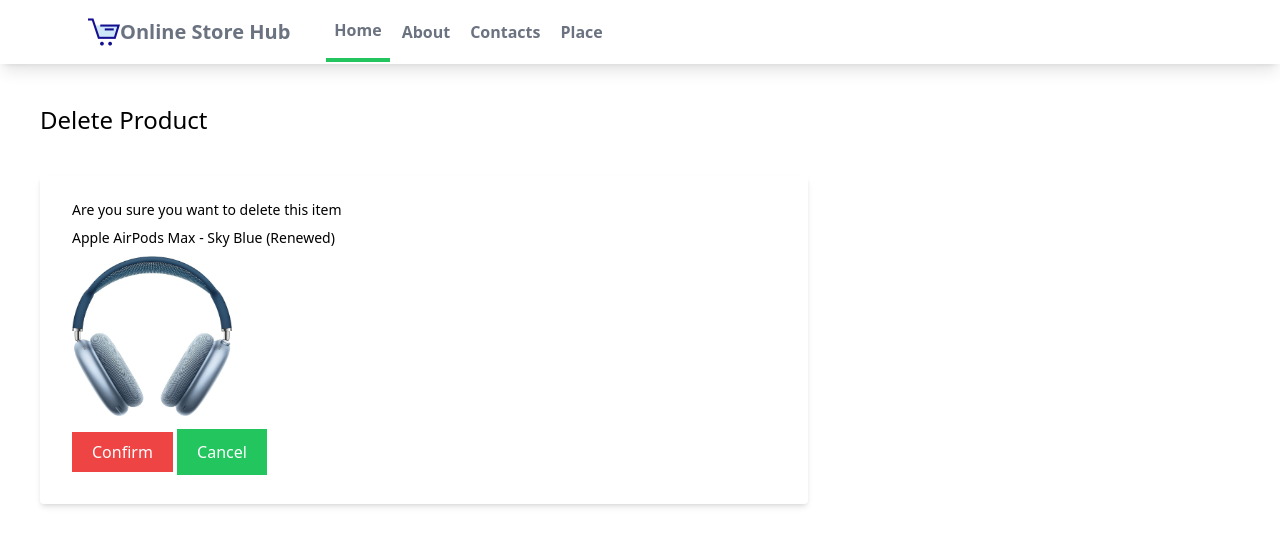
After one commit to Frolov-Andrey2405/OnlineStoreHub, a Django app: page /delete_item/4/ in a window 1280 px wide. The commit adds this page. Shown: the top 546 px of the page. Run offline with Django 4.2, Linux system fonts and the light colour scheme; data comes from the database, SQL or seed files in the repository; both versions use the stored data as it was after the commit.

Commit message:
Data deletion

```diff
--- a/mysite/app/static/app/styles.css
+++ b/mysite/app/static/app/styles.css
@@ -615,6 +615,10 @@
   height: 5rem;
 }
 
+.h-40 {
+  height: 10rem;
+}
+
 .w-1\/3 {
   width: 33.333333%;
 }
@@ -633,6 +637,14 @@
 
 .w-20 {
   width: 5rem;
+}
+
+.w-3\/5 {
+  width: 60%;
+}
+
+.w-40 {
+  width: 10rem;
 }
 
 .max-w-6xl {
@@ -713,6 +725,11 @@
   background-color: rgb(34 197 94 / var(--tw-bg-opacity));
 }
 
+.bg-red-500 {
+  --tw-bg-opacity: 1;
+  background-color: rgb(239 68 68 / var(--tw-bg-opacity));
+}
+
 .p-10 {
   padding: 2.5rem;
 }
@@ -761,6 +778,24 @@
   padding-bottom: 2rem;
 }
 
+.px-5 {
+  padding-left: 1.25rem;
+  padding-right: 1.25rem;
+}
+
+.py-3 {
+  padding-top: 0.75rem;
+  padding-bottom: 0.75rem;
+}
+
+.pb-8 {
+  padding-bottom: 2rem;
+}
+
+.pt-6 {
+  padding-top: 1.5rem;
+}
+
 .text-2xl {
   font-size: 1.5rem;
   line-height: 2rem;
@@ -779,6 +814,11 @@
 .text-xl {
   font-size: 1.25rem;
   line-height: 1.75rem;
+}
+
+.text-sm {
+  font-size: 0.875rem;
+  line-height: 1.25rem;
 }
 
 .font-bold {
--- /dev/null
+++ b/mysite/app/templates/app/delete_item.html
@@ -0,0 +1,15 @@
+{% extends "app/base.html" %}
+
+{% block content %}
+<h1 class="text-2xl m-10 font bold">Delete Product</h1>
+<form class="bg-white shadow-md m-10 w-3/5 rounded px-8 pt-6 pb-8 mb-4" method="post">
+    {% csrf_token %}
+    <div class="mb-4">
+        <label class="block text-gray text-sm font mb-2">Are you sure you want to delete this item</label>
+        <label class="block text-gray text-sm font mb-2">{{ item.name}}</label>
+        <img class="w-40 h-40" src="{{ item.image.url}}" alt="image" srcset="">
+    </div>
+    <input class="bg-red-500 text-white px-5 py-2" type="submit" value="Confirm">
+    <a class="button bg-green-500 text-white px-5 py-3" href="{% url 'app:index' %}">Cancel</a>
+</form>
+{% endblock content %}
--- a/mysite/app/templates/app/detail.html
+++ b/mysite/app/templates/app/detail.html
@@ -12,6 +12,9 @@
         <button class="bg-green-500 text-white mt-[50px]">
             <a href="{% url 'app:update_item' item.id %}">Update Item</a>
         </button>
+        <button class="bg-red-500 text-white mt-[50px]">
+            <a href="{% url 'app:delete_item' item.id %}">Delete Item</a>
+        </button>
     </div>
 </div>
 {% endblock content %}
--- a/mysite/app/templates/app/update_item.html
+++ b/mysite/app/templates/app/update_item.html
@@ -19,7 +19,7 @@
                 value="{{ item.description }}" type="text" placeholder="Description..." name="description"
                 id="description">
 
-            <img class="w-20 h-20" src="{{ item.image.url }}" alt="" srcset="">
+            <img class="w-20 h-20" src="{{ item.image.url }}" alt="image" srcset="">
             <label class="block text-gray-700 text-md font-bold mb-2 mt-2" for="upload">Upload Image</label>
             <input class="block mt-4" type="file" accept="image/*" name="upload" id="upload">
 
--- a/mysite/app/urls.py
+++ b/mysite/app/urls.py
@@ -8,4 +8,5 @@
     path('detail/<int:my_id>/', views.indexItem, name='detail'),  # http://127.0.0.1:8000/detail/<int:my_id>
     path('add_item/', views.add_item, name='add_item'),  # http://127.0.0.1:8000/add_item/
     path("update_item/<int:my_id>/", views.update_item, name="update_item"),  # http://127.0.0.1:8000/update_item/<int:my_id>
+    path("delete_item/<int:my_id>/", views.delete_item, name="delete_item"),  # http://127.0.0.1:8000/delete_item/<int:my_id>
 ]
--- a/mysite/app/views.py
+++ b/mysite/app/views.py
@@ -42,3 +42,12 @@
         return redirect("/")
     context = {"item": item}
     return render(request, "app/update_item.html", context)
+
+
+def delete_item(request, my_id):
+    item = Product.objects.get(id=my_id)
+    if request.method == "POST":
+        item.delete()
+        return redirect("/")
+    context = {"item": item}
+    return render(request, "app/delete_item.html", context)
```
Also changed, not shown: mysite/db.sqlite3.
